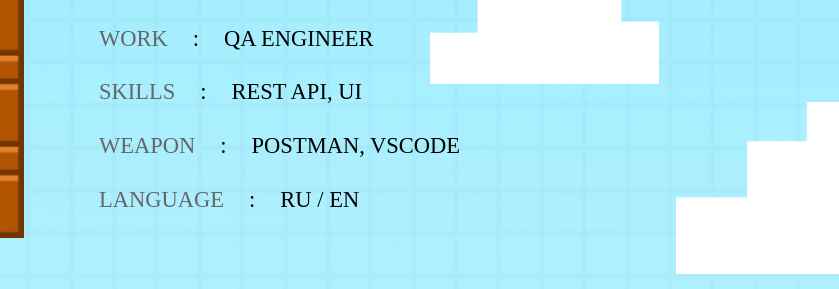
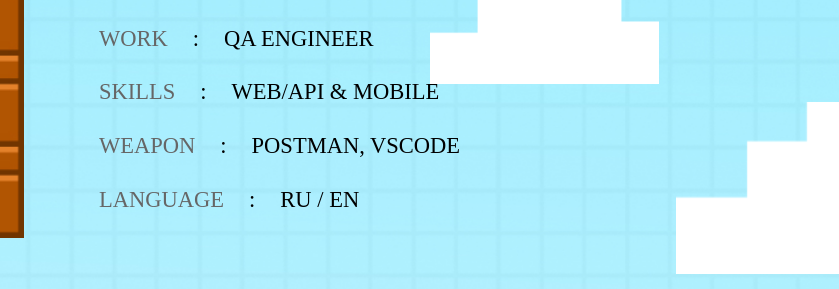
Before and after one commit to MaximMxwave/super_mario, a plain HTML site: page index.html in a window 1280 px wide. Shown: the part 323-612 px from the top of the page, 441-1280 px from the left. Drawn offline with Linux system fonts and the light colour scheme; files whose address does not match are found by name.

Commit message:
Update index.html

```diff
--- a/index.html
+++ b/index.html
@@ -61,7 +61,7 @@
                   <div>
                      <div class="list"><span>level</span><span>:</span><span>8</span></div>
                      <div class="list"><span>work</span><span>:</span><span>QA Engineer</span></div>
-                     <div class="list"><span>Skills</span><span>:</span><span>REST API, UI</span></div>
+                     <div class="list"><span>Skills</span><span>:</span><span>Web/API & Mobile</span></div>
                      <div class="list"><span>Weapon</span><span>:</span><span>Postman, VScode</span></div>
                      <div class="list"><span>Language</span><span>:</span><span>RU / EN</span></div>
                   </div>
```
